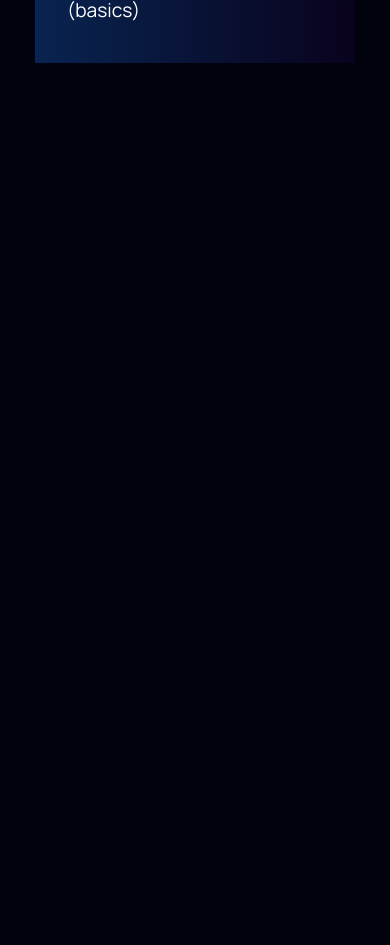
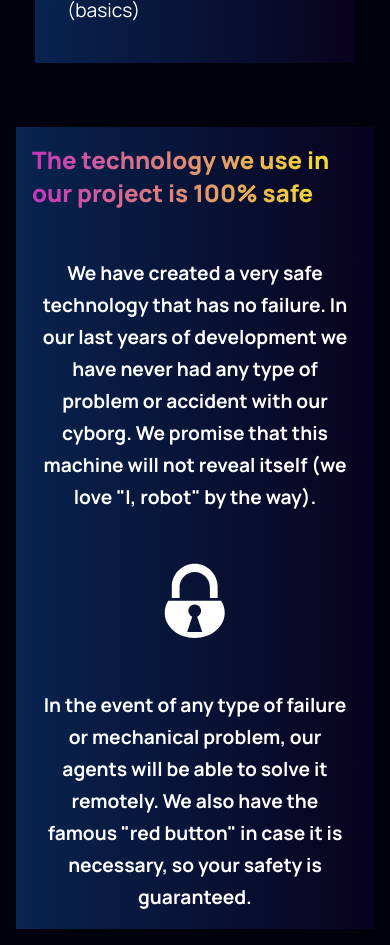
Before and after one commit to LucianoWeb/Technoborg, a React (Vite) app: page / in a window 390 px wide. Shown: the part 3300-4245 px from the top of the page. Before the commit the page ends 3411 px from the top, so only its background shows below. Built offline with nearby package versions, Linux system fonts and the light colour scheme.

Commit message:
tech finished

```diff
--- a/src/App.jsx
+++ b/src/App.jsx
@@ -2,6 +2,7 @@ import React from 'react'
 import Future from './components/future/Future'
 import Header from './components/header/Header'
 import Navbar from './components/navbar/Navbar'
+import Technologies from './components/technologies/Technologies'
 import WhatIs from './components/whatis/WhatIs'
 
 const App = () => {
@@ -11,6 +12,7 @@ const App = () => {
       <Header />
       <WhatIs/>
       <Future/>
+      <Technologies/>
     </>
   )
 }
--- a/src/components/future/Future.scss
+++ b/src/components/future/Future.scss
@@ -29,9 +29,15 @@
         img{
 
             height: 25rem;
-            filter: drop-shadow(0 0 5px v.$primary);
+            animation: ani 3s linear infinite alternate;
             @media (max-width:1080px) {
                height: 15rem;
+
+            }
+            @keyframes ani {
+                100%{
+                    filter: drop-shadow(0 0 10px v.$primary);
+                }
             }
 
         }
--- a/src/components/navbar/Navbar.jsx
+++ b/src/components/navbar/Navbar.jsx
@@ -17,7 +17,7 @@ const Navbar = () => {
         <a href="#home">Home</a>
         <a href="#whatis">What is TechnoBorg?</a>
         <a href="#future">Future</a>
-        <a href="#future">Our Future</a>
+        <a href="#tech">Technology</a>
         <a href="#contact">Contact</a>
       </div>
 
--- /dev/null
+++ b/src/components/technologies/Technologies.jsx
@@ -0,0 +1,23 @@
+import React from 'react';
+import './Technologies.scss';
+import { GiPadlock} from "react-icons/gi";
+
+
+const Technologies = () => {
+  return (
+    <div className="tech-container" id="tech">
+        <h4 className='gradient-text'>The technology we use in our project is 100% safe</h4>
+        <div>
+        <p>We have created a very safe technology that has no failure. In our last years of development we have never had any type of problem or accident with our cyborg. We promise that this machine will not reveal itself (we love "I, robot" by the way).</p>
+        <GiPadlock size={180} color="white" className='icon-tech'/>
+        <p>
+        In the event of any type of failure or mechanical problem, our agents will be able to solve it remotely. We also have the famous "red button" in case it is necessary, so your safety is guaranteed.
+        </p>
+
+        </div>
+
+    </div>
+  )
+}
+
+export default Technologies
--- /dev/null
+++ b/src/components/technologies/Technologies.scss
@@ -0,0 +1,59 @@
+@use '/variables.scss' as v;
+
+.tech-container{
+    display: flex;
+    flex-direction: column;
+    align-items: center;
+    background: linear-gradient(#00020e, #00020e72), url(../../assets/secure.jpg);
+    background-position: center;
+    background-repeat: no-repeat;
+    background-size: cover;
+    margin: 10rem;
+    padding: 5rem;
+    @media (max-width:1080px) {
+        margin: 1rem;
+        padding: 1rem;
+       background: v.$gradient-bg;
+
+    }
+    h4{
+        font-size: 2.5rem;
+        font-weight: 900;
+        @media (max-width:1080px) {
+            font-size: 1.5rem;
+
+        }
+    }
+    div{
+        display: flex;
+        gap: 3rem;
+        align-items: center;
+        margin-top: 3rem;
+        @media (max-width:1080px) {
+        flex-direction: column;
+
+        }
+       .icon-tech{
+        margin-top: -6.5rem;
+        @media (max-width:1080px) {
+          margin: 0;
+            height: 5rem;
+
+        }
+       }
+        p{
+            font-size: 1.2rem;
+            font-weight: 700;
+            width: 25rem;
+            text-align: center;
+            line-height: 2rem;
+            color: #1cd3cd;
+            @media (max-width:1080px) {
+                width: 20rem;
+                color: white;
+
+            }
+        }
+    }
+
+}
```
Also changed, not shown: src/assets/secure.jpg (added), src/assets/security.jpg (deleted).
